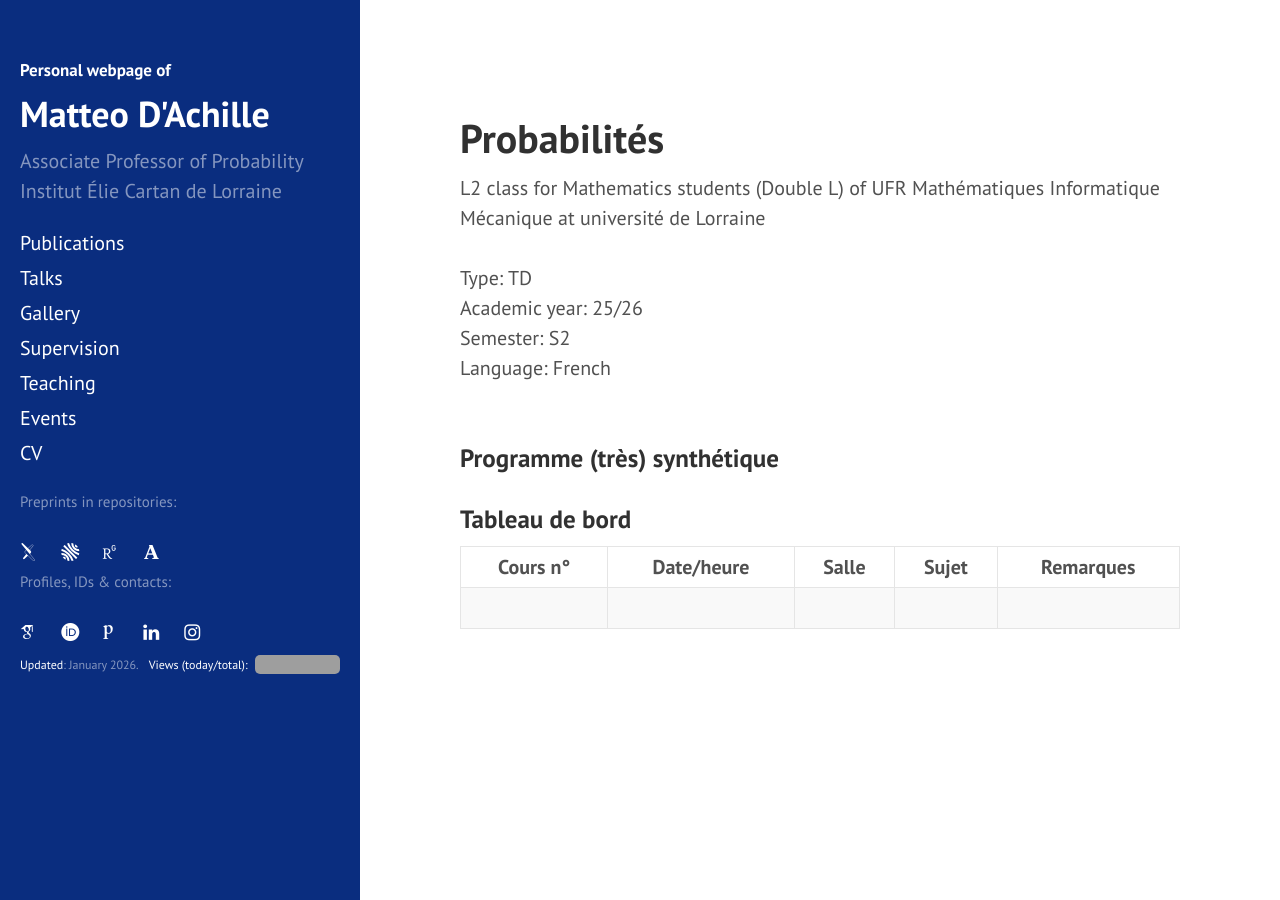
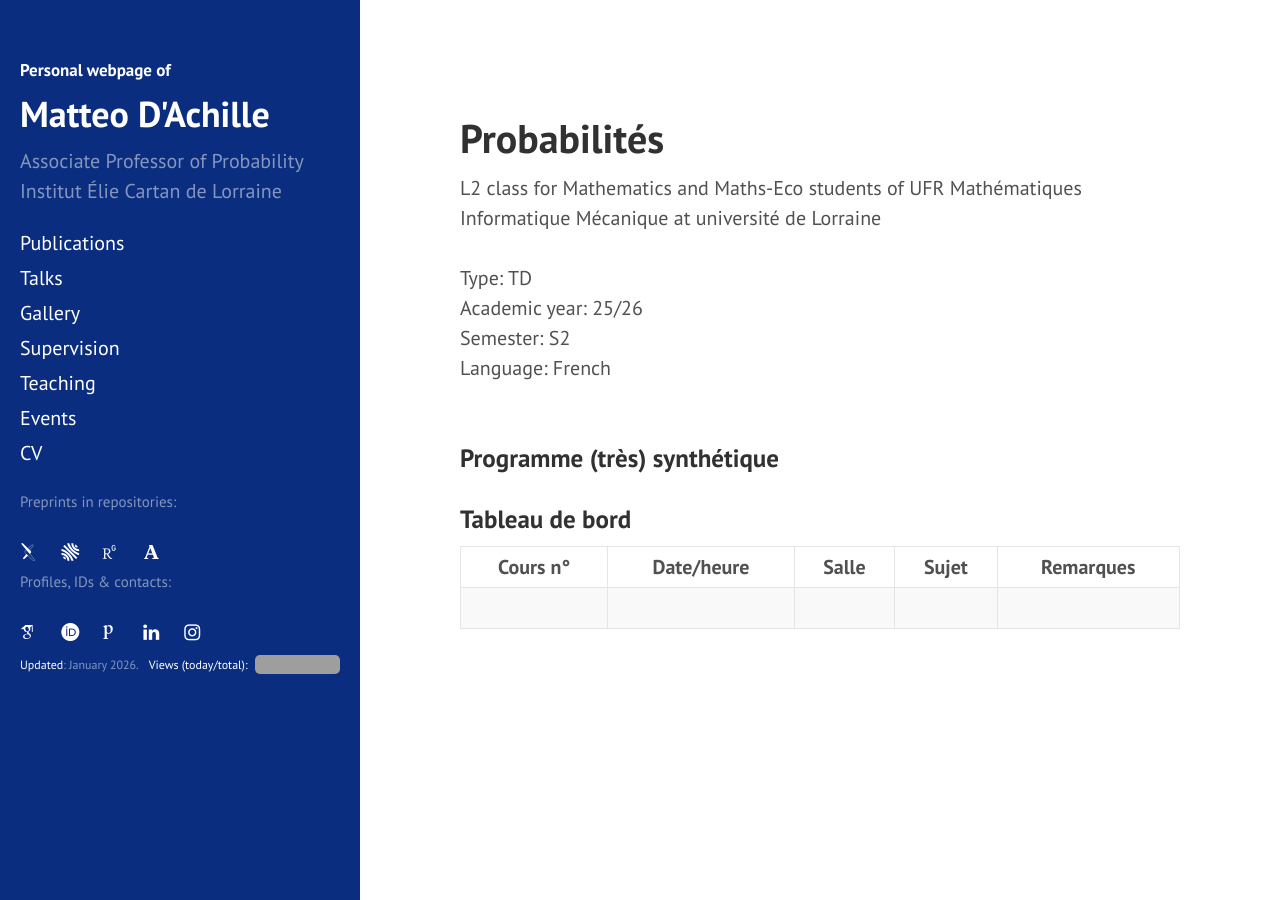
Before and after one commit to matteodachille/matteodachille.github.io, a Jekyll site: the page built from _courses/Proba2026.md, in a window 1280 px wide. Built offline with Jekyll 4.4.1, drawn with Linux system fonts in a browser that asks for light colours; nearby versions of some CDN libraries; some web fonts are replaced; grey boxes are pictures that could not be loaded.

Commit message:
Fixed typo

```diff
--- a/_courses/Proba2026.md
+++ b/_courses/Proba2026.md
@@ -8,7 +8,7 @@ lang: French
 role: TD
 nostudents:
 level: L2
-studtype: Mathematics students (Double L) of UFR Mathématiques Informatique Mécanique
+studtype: Mathematics and Maths-Eco students of UFR Mathématiques Informatique Mécanique
 etab: université de Lorraine
 classnumber: 10
 #groupnumber : 1
```
